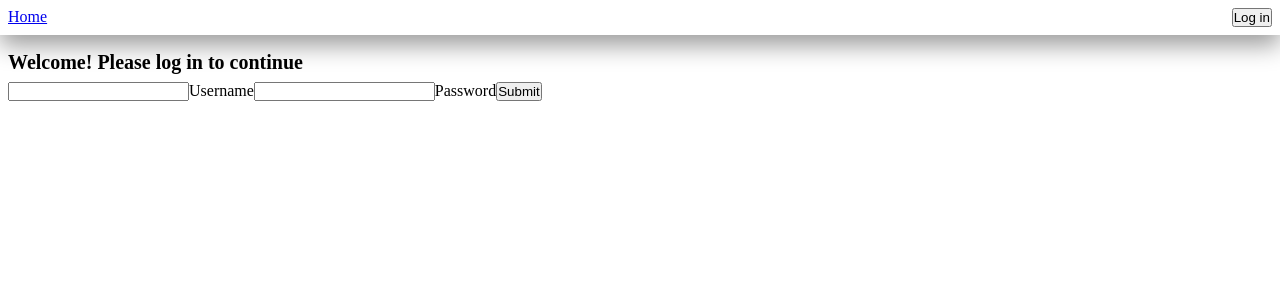
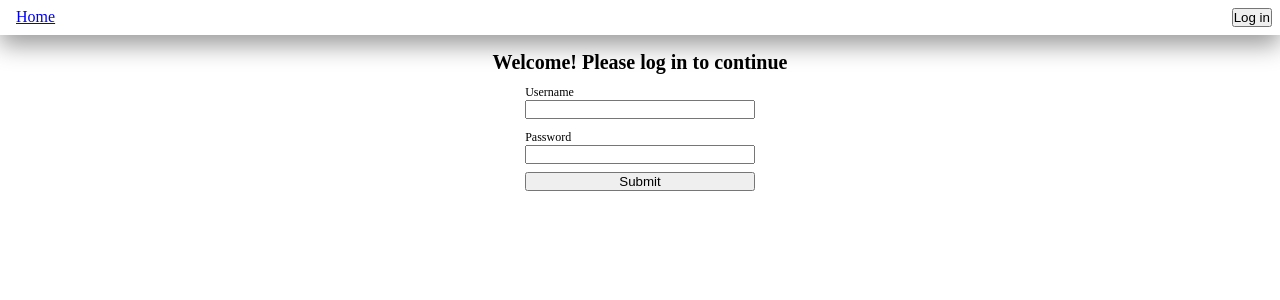
Before and after one commit to catgauntlet/react-routing-assessment, a Next.js app: page /login in a window 1280 px wide. Shown: the top 300 px of the page. Built offline with nearby package versions, Linux system fonts and the light colour scheme; no server answers.

Commit message:
chore: at the very least center the login form so it hurts less to the eyes

```diff
--- a/app/components/Navigation/Navigation.module.css
+++ b/app/components/Navigation/Navigation.module.css
@@ -5,3 +5,7 @@
 	padding: var(--spacer);
 	box-shadow: 0px 10px 25px var(--color-brand-grey);
 }
+
+.item {
+	padding: var(--spacer);
+}
--- a/app/components/Navigation/Navigation.tsx
+++ b/app/components/Navigation/Navigation.tsx
@@ -39,8 +39,8 @@ export default function Navigation() {
   return (
     <nav className={styles.navigation}>
       <section className={styles.menuItems}>
-        <a href="/">Home</a>
-        {(authenticated) && <a href="/dashboard">Dashboard</a>}
+        <a className={styles.item} href="/">Home</a>
+        {(authenticated) && <a className={styles.item} href="/dashboard">Dashboard</a>}
       </section>
       <section className={styles.authentication}>
         {(!authenticated && !authenticationLoading) && <button type="button" onClick={onLoginClicked}>Log in</button>}
--- a/app/globals.css
+++ b/app/globals.css
@@ -42,3 +42,22 @@ h2 {
 span, p {
   font-size: var(--font-size-xs);
 }
+
+form {
+  display: flex;
+  flex-direction: column;
+  max-width: 400px;
+  align-items: center;
+  justify-content: center;
+}
+
+form button,
+form input,
+form label {
+  width: 100%;
+}
+
+form label,
+form label span {
+  padding-bottom: var(--spacer);
+}
--- a/app/login/components/LoginForm.tsx
+++ b/app/login/components/LoginForm.tsx
@@ -64,12 +64,12 @@ export default function LoginForm() {
   return (
     <form>
       <label htmlFor="username">
+        <span>Username</span>
         <input type="text" id="username" name="username" aria-label="username" required />
-        Username
       </label>
       <label htmlFor="password">
+        <span>Password</span>
         <input type="password" id="password" name="password" aria-label="password" required />
-        Password
       </label>
       {
         (loginError) && (
--- a/app/login/page.module.css
+++ b/app/login/page.module.css
@@ -1,3 +1,7 @@
 .loginPage {
+	display: flex;
+	flex-direction: column;
+	align-items: center;
+	justify-content: center;
 	padding: var(--spacer);
 }
```
Also changed, not shown: app/login/components/LoginForm.module.css (deleted), 1 other file (tests, documents, lock files or other folders).
